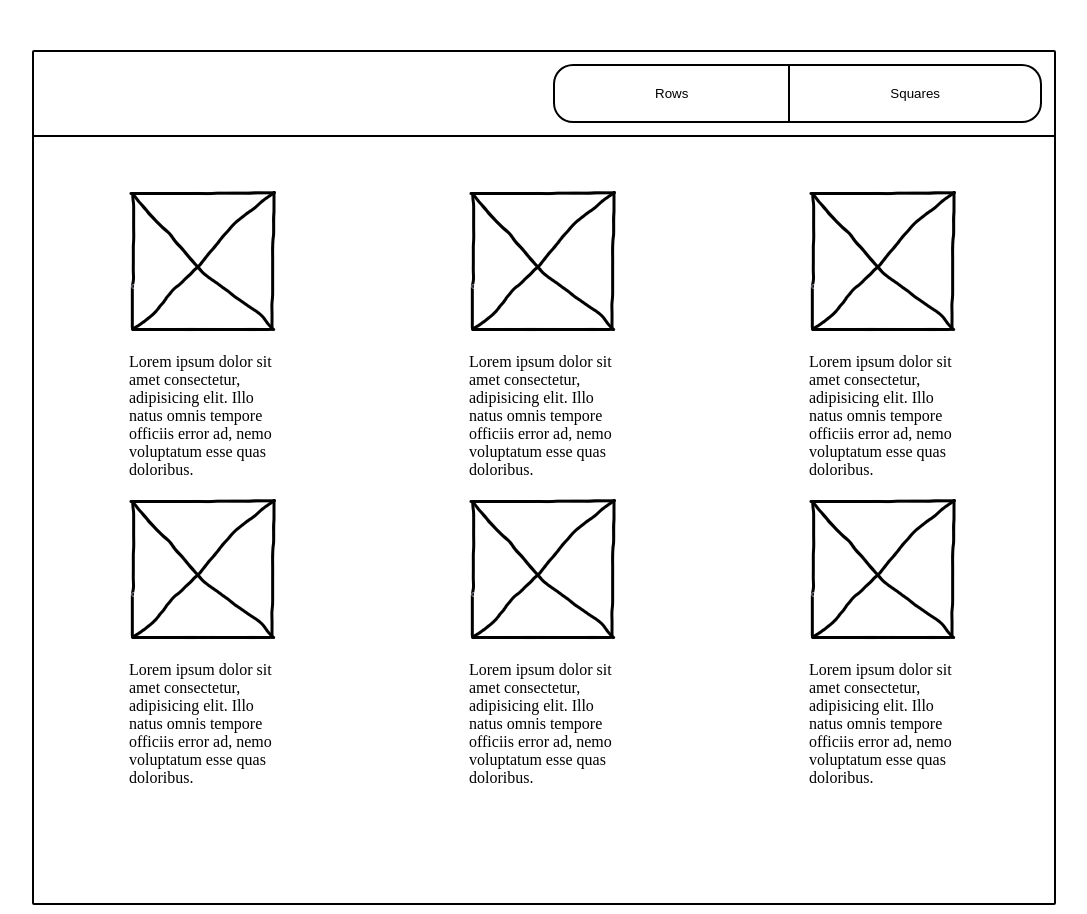
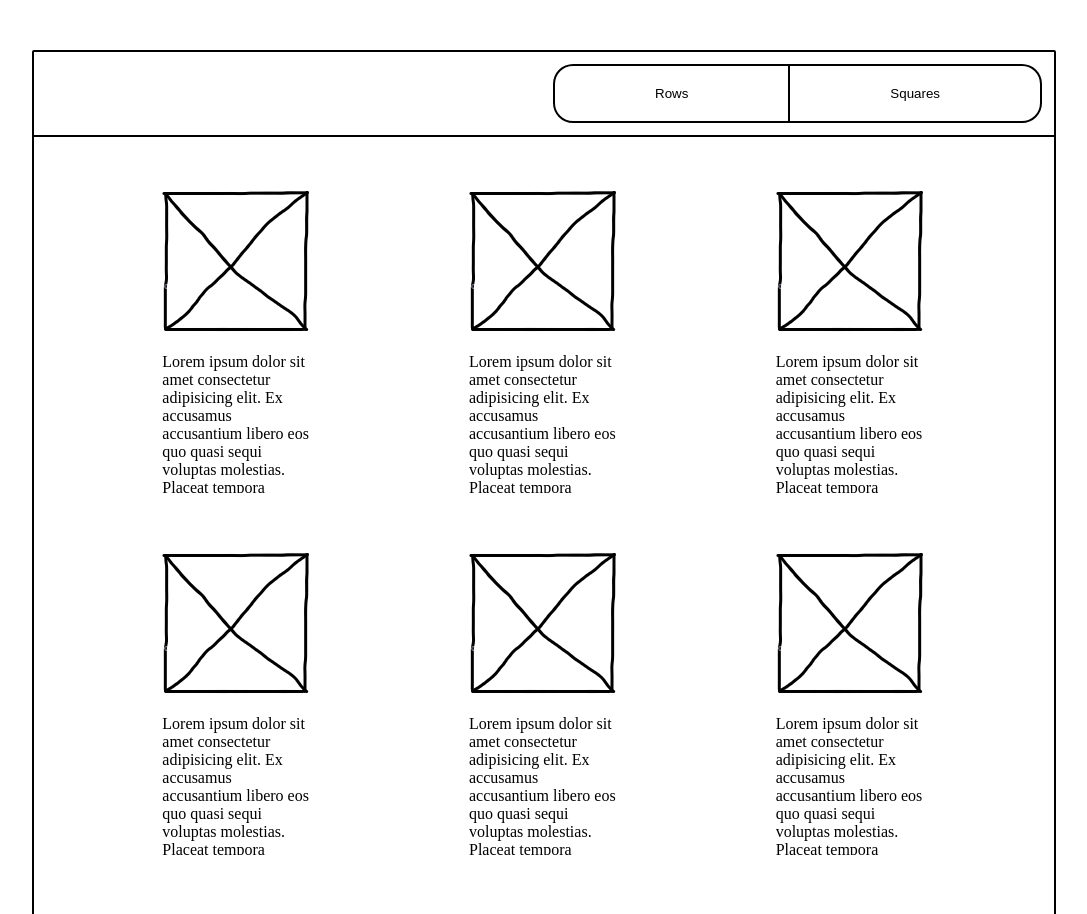
Before and after one commit to Allohamora/Allohamora.github.io, a plain HTML site: page index.html in a window 1280 px wide. Shown: the top 914 px of the page, without its empty margins (96-1183 px from the left). Drawn offline with Linux system fonts and the light colour scheme.

Commit message:
Add more lorem in li and little change styles
    * index.html

        * added more lorem for beaty in column mode

    * style.css

        * changed some paddings to match layout
        * added overflow and max-height for p for more beaty in row mode

```diff
--- a/index.html
+++ b/index.html
@@ -22,27 +22,27 @@
         <ul class="flex-container" >
             <li>
                 <img src="./img.png" alt="img">
-                <p>Lorem ipsum dolor sit amet consectetur, adipisicing elit. Illo natus omnis tempore officiis error ad, nemo voluptatum esse quas doloribus.</p>
+                <p>Lorem ipsum dolor sit amet consectetur adipisicing elit. Ex accusamus accusantium libero eos quo quasi sequi voluptas molestias. Placeat tempora similique totam alias soluta voluptates asperiores suscipit non veniam, a magnam adipisci modi natus cumque culpa repellat deleniti sit voluptatem sapiente consectetur omnis. Dolorem maiores fugit expedita iure quod animi.</p>
             </li>
             <li>
                 <img src="./img.png" alt="img">
-                <p>Lorem ipsum dolor sit amet consectetur, adipisicing elit. Illo natus omnis tempore officiis error ad, nemo voluptatum esse quas doloribus.</p>
+                <p>Lorem ipsum dolor sit amet consectetur adipisicing elit. Ex accusamus accusantium libero eos quo quasi sequi voluptas molestias. Placeat tempora similique totam alias soluta voluptates asperiores suscipit non veniam, a magnam adipisci modi natus cumque culpa repellat deleniti sit voluptatem sapiente consectetur omnis. Dolorem maiores fugit expedita iure quod animi.</p>
             </li>
             <li>
                 <img src="./img.png" alt="img">
-                <p>Lorem ipsum dolor sit amet consectetur, adipisicing elit. Illo natus omnis tempore officiis error ad, nemo voluptatum esse quas doloribus.</p>
+                <p>Lorem ipsum dolor sit amet consectetur adipisicing elit. Ex accusamus accusantium libero eos quo quasi sequi voluptas molestias. Placeat tempora similique totam alias soluta voluptates asperiores suscipit non veniam, a magnam adipisci modi natus cumque culpa repellat deleniti sit voluptatem sapiente consectetur omnis. Dolorem maiores fugit expedita iure quod animi.</p>
             </li>
             <li>
                 <img src="./img.png" alt="img">
-                <p>Lorem ipsum dolor sit amet consectetur, adipisicing elit. Illo natus omnis tempore officiis error ad, nemo voluptatum esse quas doloribus.</p>
+                <p>Lorem ipsum dolor sit amet consectetur adipisicing elit. Ex accusamus accusantium libero eos quo quasi sequi voluptas molestias. Placeat tempora similique totam alias soluta voluptates asperiores suscipit non veniam, a magnam adipisci modi natus cumque culpa repellat deleniti sit voluptatem sapiente consectetur omnis. Dolorem maiores fugit expedita iure quod animi.</p>
             </li>
             <li>
                 <img src="./img.png" alt="img">
-                <p>Lorem ipsum dolor sit amet consectetur, adipisicing elit. Illo natus omnis tempore officiis error ad, nemo voluptatum esse quas doloribus.</p>
+                <p>Lorem ipsum dolor sit amet consectetur adipisicing elit. Ex accusamus accusantium libero eos quo quasi sequi voluptas molestias. Placeat tempora similique totam alias soluta voluptates asperiores suscipit non veniam, a magnam adipisci modi natus cumque culpa repellat deleniti sit voluptatem sapiente consectetur omnis. Dolorem maiores fugit expedita iure quod animi.</p>
             </li>
             <li>
                 <img src="./img.png" alt="img">
-                <p>Lorem ipsum dolor sit amet consectetur, adipisicing elit. Illo natus omnis tempore officiis error ad, nemo voluptatum esse quas doloribus.</p>
+                <p>Lorem ipsum dolor sit amet consectetur adipisicing elit. Ex accusamus accusantium libero eos quo quasi sequi voluptas molestias. Placeat tempora similique totam alias soluta voluptates asperiores suscipit non veniam, a magnam adipisci modi natus cumque culpa repellat deleniti sit voluptatem sapiente consectetur omnis. Dolorem maiores fugit expedita iure quod animi.</p>
             </li>
         </ul>
     </div>
--- a/style.css
+++ b/style.css
@@ -88,8 +88,7 @@ body {
     flex-wrap: wrap;
     justify-content: space-around;
 
-    padding-top: 50px;
-    padding-bottom: 100px;
+    padding: 50px;
 }
 
 .flex-container li {
@@ -98,6 +97,8 @@ body {
     align-items: center;
 
     width: 25.1%;
+
+    padding-bottom: 40px;
 }
 
 .flex-container li img {
@@ -107,6 +108,8 @@ body {
 
 .flex-container li p {
     max-width: 150px;
+    max-height: 140px;
+    overflow: hidden;
 }
 
 /* .flex-container.column styles */
@@ -118,7 +121,7 @@ body {
 .flex-container.column li {
     width: 100%;
     flex-direction: row;
-    padding: 0 40px 20px;
+    padding: 0 50px 40px;
 }
 
 .flex-container.column li:last-child {
```
